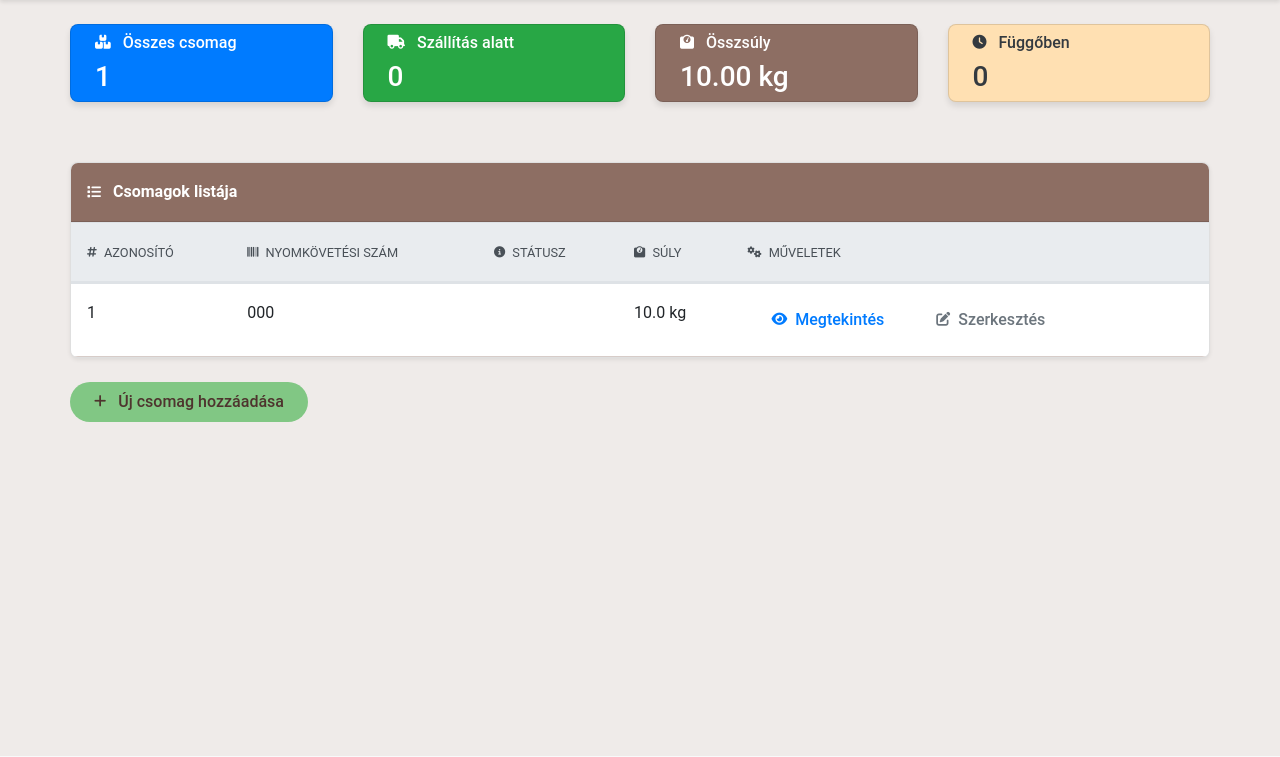
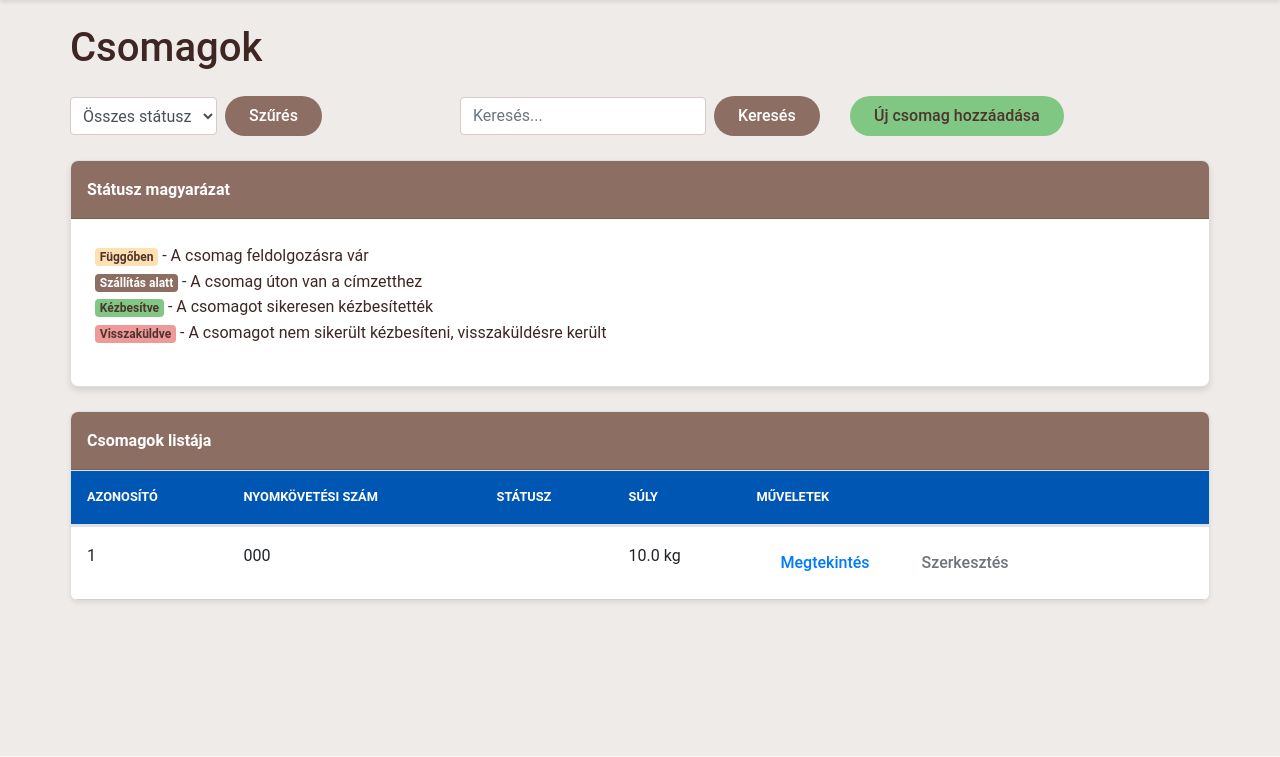
Before and after one commit to pe-box-ninja/webapp, a Flask app: page /package/list in a window 1280 px wide. Shown: the part 59-816 px from the top of the page. Run offline with Flask 3, Linux system fonts and the light colour scheme; a user stored in the database is signed in; tables that the repository leaves empty hold one stand-in row (values such as "Sample post"); some libraries are stand-ins or nearby versions.

Commit message:
refactor package list

```diff
--- a/app/routes/package.py
+++ b/app/routes/package.py
@@ -1,10 +1,11 @@
 from flask import Blueprint, render_template, request, flash
 from flask_login import login_required
-from app.models import Package
+from app.models import Package, PackageStatus
 from app.decorators import warehouse_required
 from app import db
 from app.forms import EditPackageForm, CreatePackageForm
 from flask import redirect, url_for
+from sqlalchemy import or_
 
 bp = Blueprint("package", __name__)
 
@@ -13,8 +14,32 @@ bp = Blueprint("package", __name__)
 @login_required
 @warehouse_required
 def list():
-    packages = Package.query.all()
-    return render_template("package/list.html", title="Csomagok", packages=packages)
+    status_filter = request.args.get("status", "all")
+    search_query = request.args.get("search", "")
+
+    query = Package.query
+
+    if status_filter != "all":
+        query = query.filter(Package.status == status_filter)
+
+    if search_query:
+        query = query.filter(
+            or_(
+                Package.tracking_number.ilike(f"%{search_query}%"),
+                Package.sender_address.ilike(f"%{search_query}%"),
+                Package.recipient_address.ilike(f"%{search_query}%"),
+            )
+        )
+
+    packages = query.all()
+    return render_template(
+        "package/list.html",
+        title="Csomagok",
+        packages=packages,
+        current_filter=status_filter,
+        search_query=search_query,
+        PackageStatus=PackageStatus,
+    )
 
 
 @bp.route("/view/<int:id>")
--- a/app/templates/package/list.html
+++ b/app/templates/package/list.html
@@ -1,99 +1,74 @@
 {% extends "base.html" %}
-
 {% block content %}
 <div class="container mt-4">
+    <h1 class="mb-4">Csomagok</h1>
+
     <div class="row mb-4">
-        <div class="col-md-3 mb-3">
-            <div class="card bg-primary text-white">
-                <div class="card-body py-2">
-                    <h6 class="card-title mb-0">
-                        <i class="fas fa-boxes fa-sm mr-2"></i>
-                        Összes csomag
-                    </h6>
-                    <p class="card-text h3 mt-2 mb-0">{{ packages|length }}</p>
+        <div class="col-md-4">
+            <form action="{{ url_for('package.list') }}" method="get" class="form-inline">
+                <div class="form-group mr-2">
+                    <select name="status" class="form-control p-2">
+                        <option value="all" {% if current_filter == 'all' %}selected{% endif %}>Összes státusz</option>
+                        {% for status in PackageStatus.list() %}
+                            <option value="{{ status }}" {% if current_filter == status %}selected{% endif %}>
+                                {{ {'függőben': 'Függőben', 'szállítás alatt': 'Szállítás alatt', 'kézbesítve': 'Kézbesítve', 'visszaküldve': 'Visszaküldve'}[status] }}
+                            </option>
+                        {% endfor %}
+                    </select>
                 </div>
-            </div>
+                <button type="submit" class="btn btn-primary">Szűrés</button>
+            </form>
         </div>
-        <div class="col-md-3 mb-3">
-            <div class="card bg-success text-white">
-                <div class="card-body py-2">
-                    <h6 class="card-title mb-0">
-                        <i class="fas fa-truck fa-sm mr-2"></i>
-                        Szállítás alatt
-                    </h6>
-                    <p class="card-text h3 mt-2 mb-0">{{ packages|selectattr("status", "equalto", "szállítás alatt")|list|length }}</p>
+        <div class="col-md-4">
+            <form action="{{ url_for('package.list') }}" method="get" class="form-inline">
+                <div class="form-group mr-2">
+                    <input type="text" name="search" class="form-control" placeholder="Keresés..." value="{{ search_query }}">
                 </div>
-            </div>
+                <button type="submit" class="btn btn-primary">Keresés</button>
+            </form>
         </div>
-        <div class="col-md-3 mb-3">
-            <div class="card text-white" style="background-color: var(--primary-color);">
-                <div class="card-body py-2">
-                    <h6 class="card-title mb-0">
-                        <i class="fas fa-weight fa-sm mr-2"></i>
-                        Összsúly
-                    </h6>
-                    <p class="card-text h3 mt-2 mb-0">{{ "%.2f"|format(packages|sum(attribute="weight")) }} kg</p>
-                </div>
-            </div>
-        </div>
-        <div class="col-md-3 mb-3">
-            <div class="card text-dark" style="background-color: var(--accent-color);">
-                <div class="card-body py-2">
-                    <h6 class="card-title mb-0">
-                        <i class="fas fa-clock fa-sm mr-2"></i>
-                        Függőben
-                    </h6>
-                    <p class="card-text h3 mt-2 mb-0">{{ packages|selectattr("status", "equalto", "függőben")|list|length }}</p>
-                </div>
+        <div class="col-md-4">
+            <div class="form-inline">
+                <a href="{{ url_for('package.create') }}" class="btn btn-success">Új csomag hozzáadása</a>
             </div>
         </div>
     </div>
+
+    <div class="card mb-4">
+        <div class="card-header">
+            Státusz magyarázat
+        </div>
+        <div class="card-body">
+            <ul class="list-unstyled">
+                <li><span class="badge badge-warning">Függőben</span> - A csomag feldolgozásra vár</li>
+                <li><span class="badge badge-primary">Szállítás alatt</span> - A csomag úton van a címzetthez</li>
+                <li><span class="badge badge-success">Kézbesítve</span> - A csomagot sikeresen kézbesítették</li>
+                <li><span class="badge badge-danger">Visszaküldve</span> - A csomagot nem sikerült kézbesíteni, visszaküldésre került</li>
+            </ul>
+        </div>
+    </div>
+
+    <!-- Existing table code -->
     <div class="card shadow-sm">
-        <div class="card-header ">
-            <i class="fas fa-list fa-sm mr-2"></i>
+        <div class="card-header">
             Csomagok listája
         </div>
         <div class="card-body p-0">
             <div class="table-responsive">
                 <table class="table table-hover mb-0">
-                    <thead class="thead-light">
+                    <thead>
                         <tr>
-                            <th class="px-3">
-                                <small>
-                                    <i class="fas fa-hashtag fa-sm mr-1"></i>
-                                    Azonosító
-                                </small>
-                            </th>
-                            <th>
-                                <small>
-                                    <i class="fas fa-barcode fa-sm mr-1"></i>
-                                    Nyomkövetési szám
-                                </small>
-                            </th>
-                            <th>
-                                <small>
-                                    <i class="fas fa-info-circle fa-sm mr-1"></i>
-                                    Státusz
-                                </small>
-                            </th>
-                            <th>
-                                <small>
-                                    <i class="fas fa-weight fa-sm mr-1"></i>
-                                    Súly
-                                </small>
-                            </th>
-                            <th class="px-3">
-                                <small>
-                                    <i class="fas fa-cogs fa-sm mr-1"></i>
-                                    Műveletek
-                                </small>
-                            </th>
+                            <th scope="col" class="small">Azonosító</th>
+                            <th scope="col" class="small">Nyomkövetési szám</th>
+                            <th scope="col" class="small">Státusz</th>
+                            <th scope="col" class="small">Súly</th>
+                            <th scope="col" class="small">Műveletek</th>
                         </tr>
                     </thead>
                     <tbody>
                         {% for package in packages %}
                         <tr>
-                            <td class="px-3">{{ package.id }}</td>
+                            <td>{{ package.id }}</td>
                             <td>{{ package.tracking_number }}</td>
                             <td>
                                 <span class="badge px-2 py-2 badge-{{ {'függőben': 'warning', 'szállítás alatt': 'primary', 'kézbesítve': 'success', 'visszaküldve': 'danger'}[package.status] }}">
@@ -101,15 +76,9 @@
                                 </span>
                             </td>
                             <td>{{ package.weight }} kg</td>
-                            <td class="px-3">
-                                <a href="{{ url_for('package.view', id=package.id) }}" class="btn btn-sm btn-outline-primary">
-                                    <i class="fas fa-eye fa-sm mr-1"></i>
-                                    Megtekintés
-                                </a>
-                                <a href="{{ url_for('package.edit', id=package.id) }}" class="btn btn-sm btn-outline-secondary">
-                                    <i class="fas fa-edit fa-sm mr-1"></i>
-                                    Szerkesztés
-                                </a>
+                            <td>
+                                <a href="{{ url_for('package.view', id=package.id) }}" class="btn btn-sm btn-outline-primary">Megtekintés</a>
+                                <a href="{{ url_for('package.edit', id=package.id) }}" class="btn btn-sm btn-outline-secondary">Szerkesztés</a>
                             </td>
                         </tr>
                         {% endfor %}
@@ -118,15 +87,5 @@
             </div>
         </div>
     </div>
-    <div class="mt-4">
-        <a href="{{ url_for('package.create') }}" class="btn btn-success">
-            <i class="fas fa-plus fa-sm mr-2"></i>
-            Új csomag hozzáadása
-        </a>
-    </div>
 </div>
 {% endblock %}
-
-{% block scripts %}
-<script src="https://kit.fontawesome.com/a076d05399.js"></script>
-{% endblock %}
```
